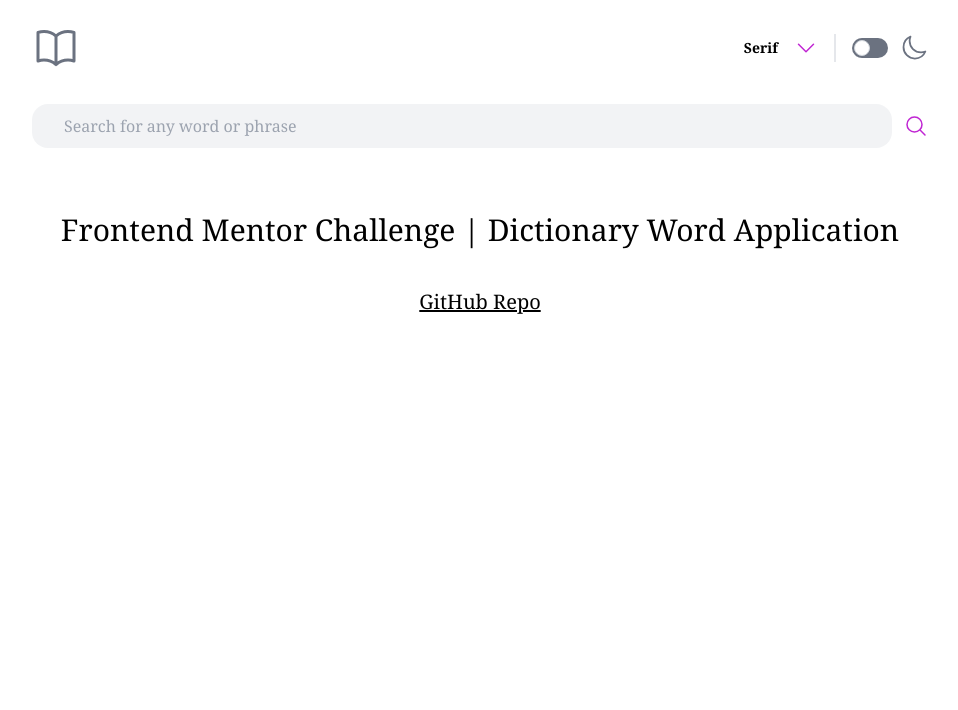
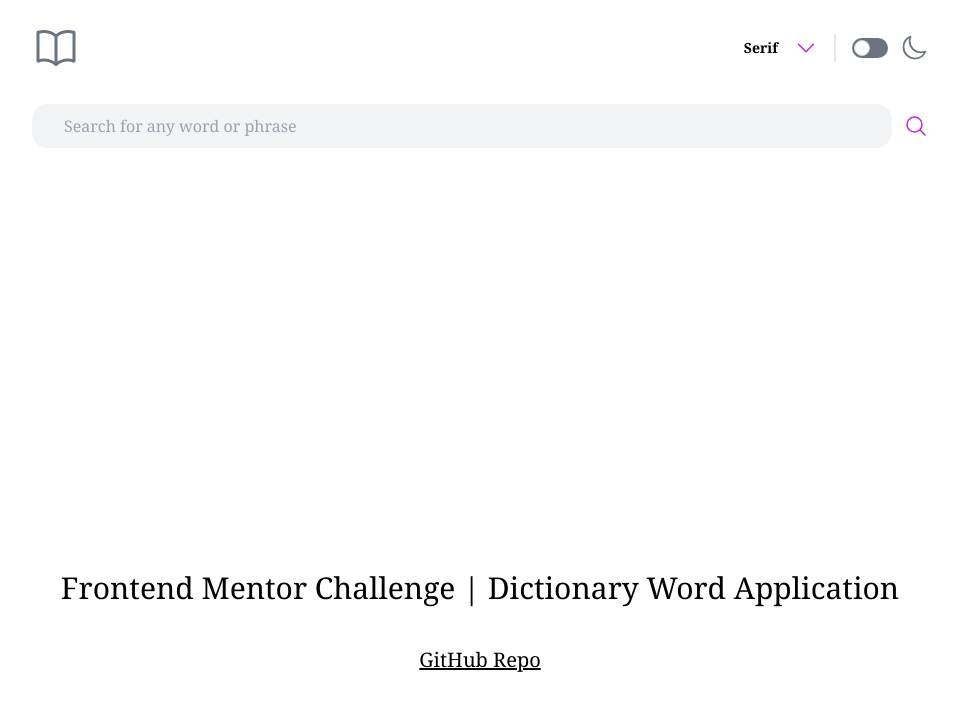
Before and after one commit to BrandTrump/Dictionary-Application, a Next.js app: page / in a window 1280 px wide. Shown: the top 710 px of the page, without its empty margins (160-1118 px from the left). Built offline with nearby package versions, Linux system fonts and the light colour scheme.

Commit message:
style: centered content

```diff
--- a/app/page.tsx
+++ b/app/page.tsx
@@ -2,7 +2,7 @@ import Link from "next/link";
 
 export default function Home() {
   return (
-    <div className="flex flex-col justify-center space-y-10 text-center">
+    <div className="flex flex-col justify-center items-center space-y-10 text-center mt-[45%] md:mt-[40%]">
       <h1 className="text-3xl text-center mt-10">
         Frontend Mentor Challenge | Dictionary Word Application
       </h1>
```
